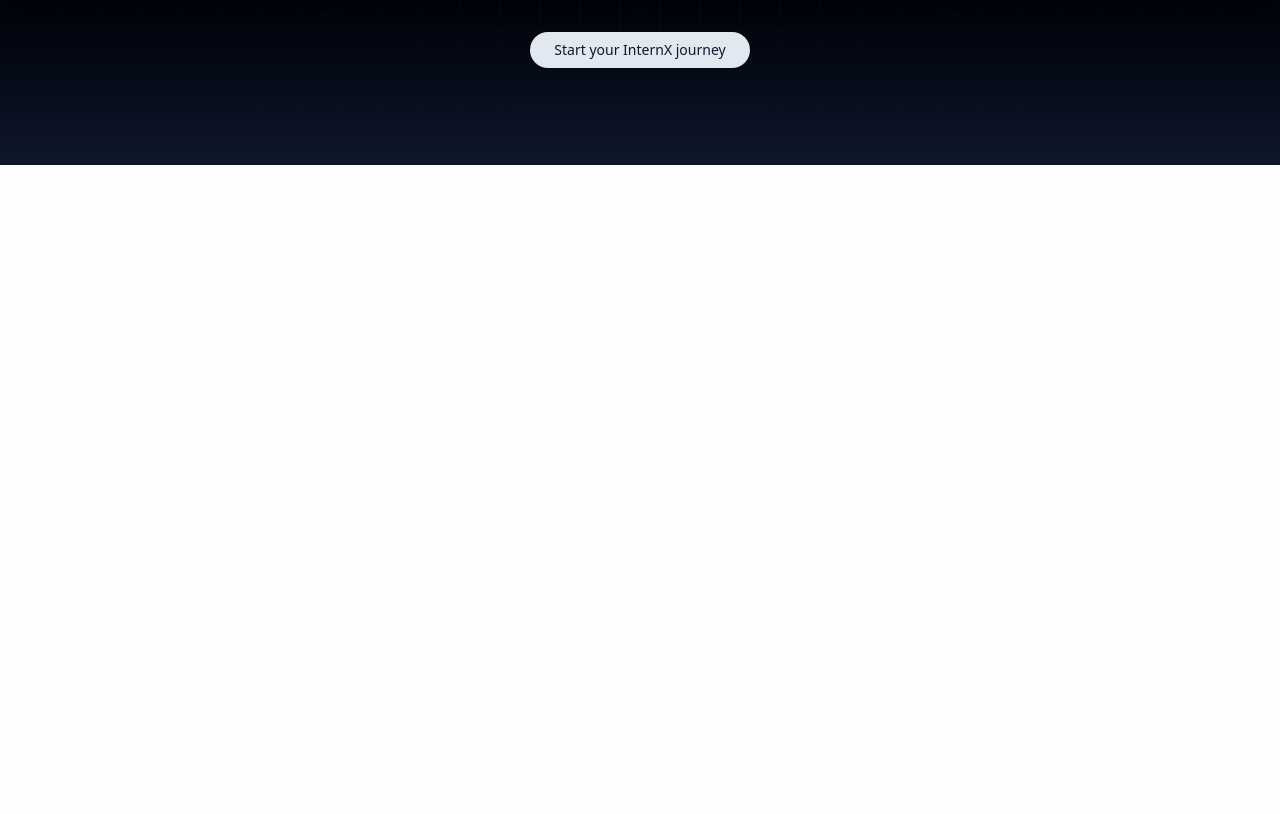
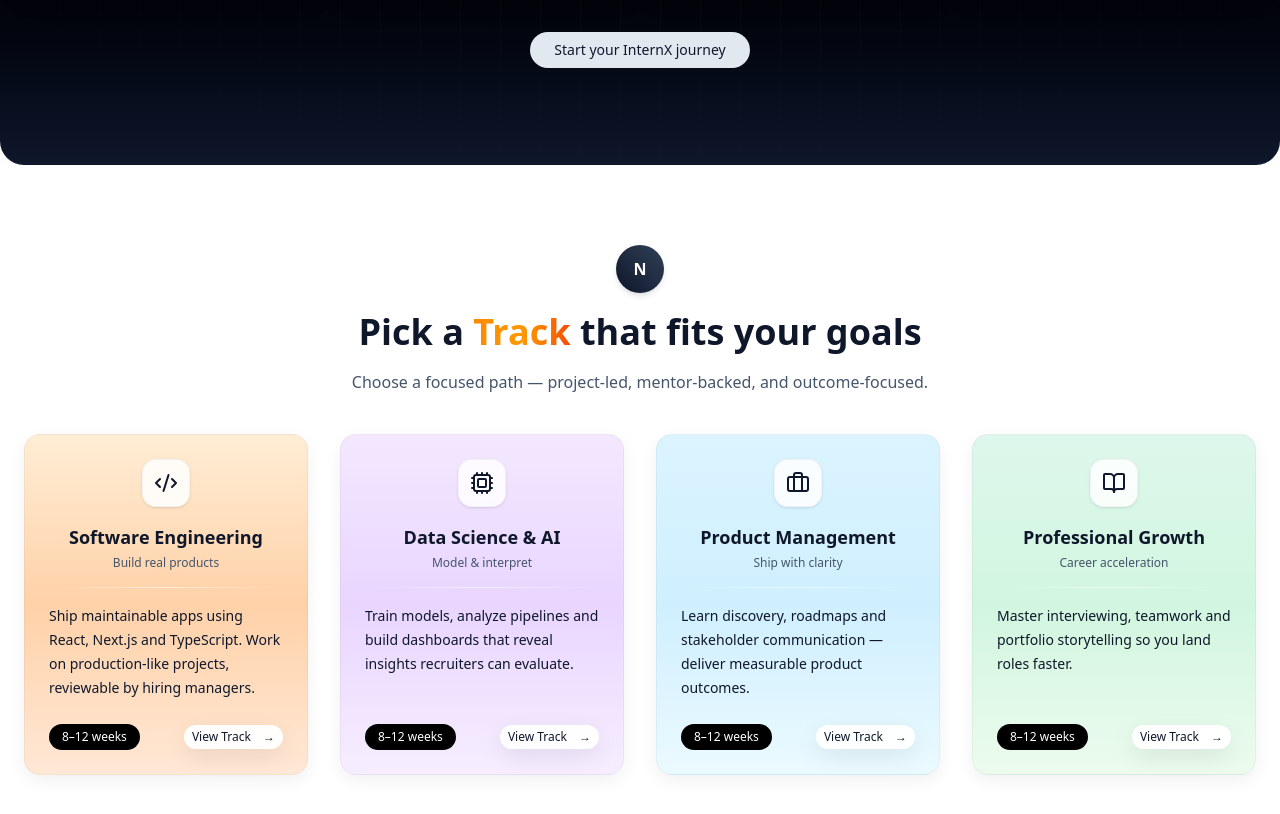
Before and after one commit to oluwaferanmi-jo/InternX, a Next.js app: page / in a window 1280 px wide. Shown: the part 2460-3274 px from the top of the page. Before the commit the page ends 2625 px from the top, so only its background shows below. Built offline with nearby package versions, Linux system fonts and the light colour scheme.

Commit message:
feat: Implemented tracks component

```diff
--- a/app/page.tsx
+++ b/app/page.tsx
@@ -1,6 +1,7 @@
 import Hero from "@/components/sections/hero";
 import HowItWorks from "@/components/sections/howitworks";
 import WhyChoose from "@/components/sections/why-choose";
+import Tracks from "@/components/sections/tracks";
 
 export default function Home() {
   return (
@@ -8,6 +9,7 @@
       <Hero />
       <HowItWorks />
       <WhyChoose />
+      <Tracks/>
       {/* next: Testimonials, Partners, Showcase, Pricing, FAQ, CTA, Footer */}
     </main>
   );
--- /dev/null
+++ b/components/sections/tracks.tsx
@@ -0,0 +1,233 @@
+"use client";
+
+import { Code2, Cpu, Briefcase, BookOpen } from "lucide-react";
+import { motion } from "framer-motion";
+import { useRouter } from "next/navigation";
+import React from "react";
+
+const tracks = [
+  {
+    id: "se",
+    title: "Software Engineering",
+    tagline: "Build real products",
+    description:
+      "Ship maintainable apps using React, Next.js and TypeScript. Work on production-like projects, reviewable by hiring managers.",
+    icon: <Code2 className="w-6 h-6" />,
+    gradient:
+      "linear-gradient(180deg,#FFEDD5 0%,#FFD1A8 50%,#FFE8D6 100%)",
+    textColor: "text-slate-900",
+  },
+  {
+    id: "data",
+    title: "Data Science & AI",
+    tagline: "Model & interpret",
+    description:
+      "Train models, analyze pipelines and build dashboards that reveal insights recruiters can evaluate.",
+    icon: <Cpu className="w-6 h-6" />,
+    gradient:
+      "linear-gradient(180deg,#F3E8FF 0%,#E9D5FF 50%,#F6EEFF 100%)",
+    textColor: "text-slate-900",
+  },
+  {
+    id: "pm",
+    title: "Product Management",
+    tagline: "Ship with clarity",
+    description:
+      "Learn discovery, roadmaps and stakeholder communication — deliver measurable product outcomes.",
+    icon: <Briefcase className="w-6 h-6" />,
+    gradient:
+      "linear-gradient(180deg,#DBF4FF 0%,#CFEFFF 50%,#EBFAFF 100%)",
+    textColor: "text-slate-900",
+  },
+  {
+    id: "growth",
+    title: "Professional Growth",
+    tagline: "Career acceleration",
+    description:
+      "Master interviewing, teamwork and portfolio storytelling so you land roles faster.",
+    icon: <BookOpen className="w-6 h-6" />,
+    gradient:
+      "linear-gradient(180deg,#DEF7EC 0%,#D1F6DF 50%,#ECFBEE 100%)",
+    textColor: "text-slate-900",
+  },
+];
+
+/** Reusable CTA component that navigates using next/navigation.
+ *  Keeps framer-motion animation and avoids deprecated Link behavior.
+ */
+function TrackCta({ href, label }: { href: string; label?: string }) {
+  const router = useRouter();
+  return (
+    <motion.button
+      type="button"
+      onClick={() => router.push(href)}
+      role="link"
+      aria-label={label ?? "View track"}
+      whileHover={{ scale: 1.03 }}
+      whileTap={{ scale: 0.98 }}
+      transition={{ type: "spring", stiffness: 300, damping: 20 }}
+      className="inline-flex items-center gap-2 rounded-full px-3 py-2 text-sm font-medium
+                 bg-white/95 text-slate-900 shadow-sm hover:shadow-lg
+                 ring-1 ring-white/40 hover:ring-2 hover:ring-offset-1 hover:ring-purple-300/30
+                 lg:px-2 lg:py-1 lg:text-xs"
+      style={{ backdropFilter: "saturate(1.05) blur(2px)", boxShadow: "0 8px 24px rgba(2,6,23,0.08)" }}
+    >
+      <span className="hidden sm:inline">View Track</span>
+      <span className="sm:hidden">View</span>
+      <span className="ml-1">→</span>
+    </motion.button>
+  );
+}
+
+export default function Tracks() {
+  return (
+    <section className="relative overflow-hidden bg-white py-16 sm:py-20">
+      {/* animated blobs behind the grid */}
+      <div aria-hidden className="absolute inset-0 pointer-events-none -z-10">
+        <div className="blob b1" />
+        <div className="blob b2" />
+        <div className="blob b3" />
+      </div>
+
+      <div className="max-w-7xl mx-auto px-6">
+        <div className="max-w-3xl mx-auto text-center">
+          <div className="mx-auto mb-4 h-12 w-12 rounded-full bg-gradient-to-tr from-slate-900 to-slate-700 flex items-center justify-center text-white shadow-md">
+            <span className="font-bold">N</span>
+          </div>
+
+          <h2 className="text-3xl sm:text-4xl font-extrabold text-slate-900 leading-tight">
+            Pick a{" "}
+            <span className="bg-gradient-to-r from-orange-400 via-amber-500 to-orange-600 bg-clip-text text-transparent">
+              Track
+            </span>{" "}
+            that fits your goals
+          </h2>
+
+          <p className="mt-4 text-slate-600 text-base">
+            Choose a focused path — project-led, mentor-backed, and outcome-focused.
+          </p>
+        </div>
+
+        <div className="mt-10 grid gap-8 sm:grid-cols-2 lg:grid-cols-4">
+          {tracks.map((t, i) => (
+            <motion.article
+              key={t.id}
+              initial={{ opacity: 0, y: 8 }}
+              whileInView={{ opacity: 1, y: 0 }}
+              viewport={{ once: true, amount: 0.25 }}
+              transition={{ duration: 0.45, delay: i * 0.06 }}
+              whileHover={{ translateY: -8, boxShadow: "0 22px 40px rgba(2,6,23,0.12)" }}
+              className="h-full"
+            >
+              <div
+                className={`h-full flex flex-col justify-between rounded-2xl p-6 sm:p-6`}
+                style={{
+                  background: t.gradient,
+                  border: "1px solid rgba(2,6,23,0.04)",
+                  boxShadow: "0 6px 18px rgba(2,6,23,0.06)",
+                  minHeight: 340, // consistent card size
+                }}
+              >
+                <div className="flex-1">
+                  <div
+                    className="mx-auto mb-4 flex h-12 w-12 items-center justify-center rounded-xl shadow"
+                    style={{
+                      background: "rgba(255,255,255,0.85)",
+                      border: "1px solid rgba(2,6,23,0.04)",
+                      filter: "saturate(1.05)",
+                    }}
+                  >
+                    <div className={`${t.textColor}`}>{t.icon}</div>
+                  </div>
+
+                  <div className="text-center">
+                    <h3 className={`text-lg font-semibold ${t.textColor}`}>{t.title}</h3>
+                    <div className="text-xs text-slate-600 mt-1">{t.tagline}</div>
+                  </div>
+
+                  <div className="mt-4 h-px bg-gradient-to-r from-transparent via-white/60 to-transparent" />
+
+                  <p className={`mt-4 text-sm leading-6 ${t.textColor} text-opacity-95`}>
+                    {t.description}
+                  </p>
+                </div>
+
+                <div className="mt-6 flex items-center justify-between gap-4">
+                  <div className="flex items-center gap-3">
+                    <div className=" lg:hidden text-xs text-slate-700/90">Duration</div>
+                    <div
+                      className="rounded-full px-3 py-1 text-xs font-medium"
+                      style={{
+                        background: "black",
+                        border: "1px solid rgba(2,6,23,0.04)",
+                        color: "white",
+                      }}
+                    >
+                      8–12 weeks
+                    </div>
+                  </div>
+
+                  <TrackCta href={`/tracks/${t.id}`} label={`View ${t.title} track`} />
+                </div>
+              </div>
+            </motion.article>
+          ))}
+        </div>
+      </div>
+
+      {/* Scoped styles: animated blobs and small tweaks */}
+      <style jsx>{`
+        .blob {
+          position: absolute;
+          filter: blur(40px);
+          opacity: 0.12;
+          transform: translateZ(0);
+        }
+        .b1 {
+          width: 420px;
+          height: 260px;
+          left: -8%;
+          top: -6%;
+          background: radial-gradient(circle at 30% 30%, rgba(255,183,77,0.95), rgba(255,200,120,0.6) 40%, transparent 60%);
+          animation: blobMove1 12s linear infinite;
+        }
+        .b2 {
+          width: 360px;
+          height: 220px;
+          right: -6%;
+          top: 6%;
+          background: radial-gradient(circle at 60% 20%, rgba(99,102,241,0.9), rgba(168,85,247,0.5) 45%, transparent 70%);
+          animation: blobMove2 14s linear infinite;
+        }
+        .b3 {
+          width: 300px;
+          height: 200px;
+          left: 10%;
+          bottom: -8%;
+          background: radial-gradient(circle at 30% 80%, rgba(6,182,212,0.85), rgba(34,211,238,0.35) 40%, transparent 70%);
+          animation: blobMove3 16s linear infinite;
+        }
+
+        @keyframes blobMove1 {
+          0% { transform: translate3d(0,0,0) scale(1); }
+          50% { transform: translate3d(10px,12px,0) scale(1.03); }
+          100% { transform: translate3d(0,0,0) scale(1); }
+        }
+        @keyframes blobMove2 {
+          0% { transform: translate3d(0,0,0) scale(1); }
+          50% { transform: translate3d(-8px,-10px,0) scale(1.02); }
+          100% { transform: translate3d(0,0,0) scale(1); }
+        }
+        @keyframes blobMove3 {
+          0% { transform: translate3d(0,0,0) scale(1); }
+          50% { transform: translate3d(6px,-8px,0) scale(1.01); }
+          100% { transform: translate3d(0,0,0) scale(1); }
+        }
+
+        @media (prefers-reduced-motion: reduce) {
+          .blob { animation: none !important; }
+        }
+      `}</style>
+    </section>
+  );
+}
--- a/components/sections/why-choose.tsx
+++ b/components/sections/why-choose.tsx
@@ -50,6 +50,7 @@
         bg-gradient-to-b from-slate-950 via-black to-slate-900
         text-foreground
         border-y border-white/5
+        rounded-3xl
       "
     >
       {/* faint grid */}
--- a/package.json
+++ b/package.json
@@ -14,6 +14,7 @@
     "@radix-ui/react-slot": "^1.2.3",
     "class-variance-authority": "^0.7.1",
     "clsx": "^2.1.1",
+    "framer-motion": "^12.23.21",
     "lucide-react": "^0.544.0",
     "next": "15.5.3",
     "next-themes": "^0.4.6",
```
Also changed, not shown: 1 other file (tests, documents, lock files or other folders).
